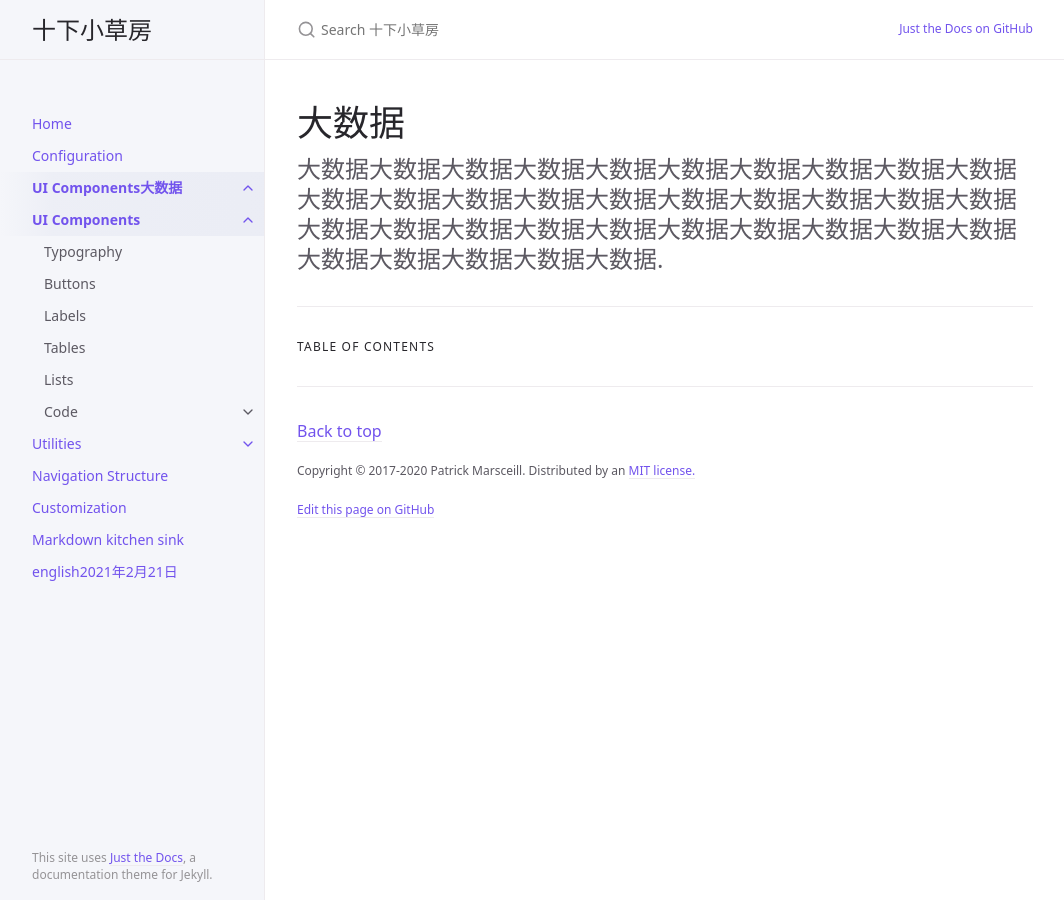
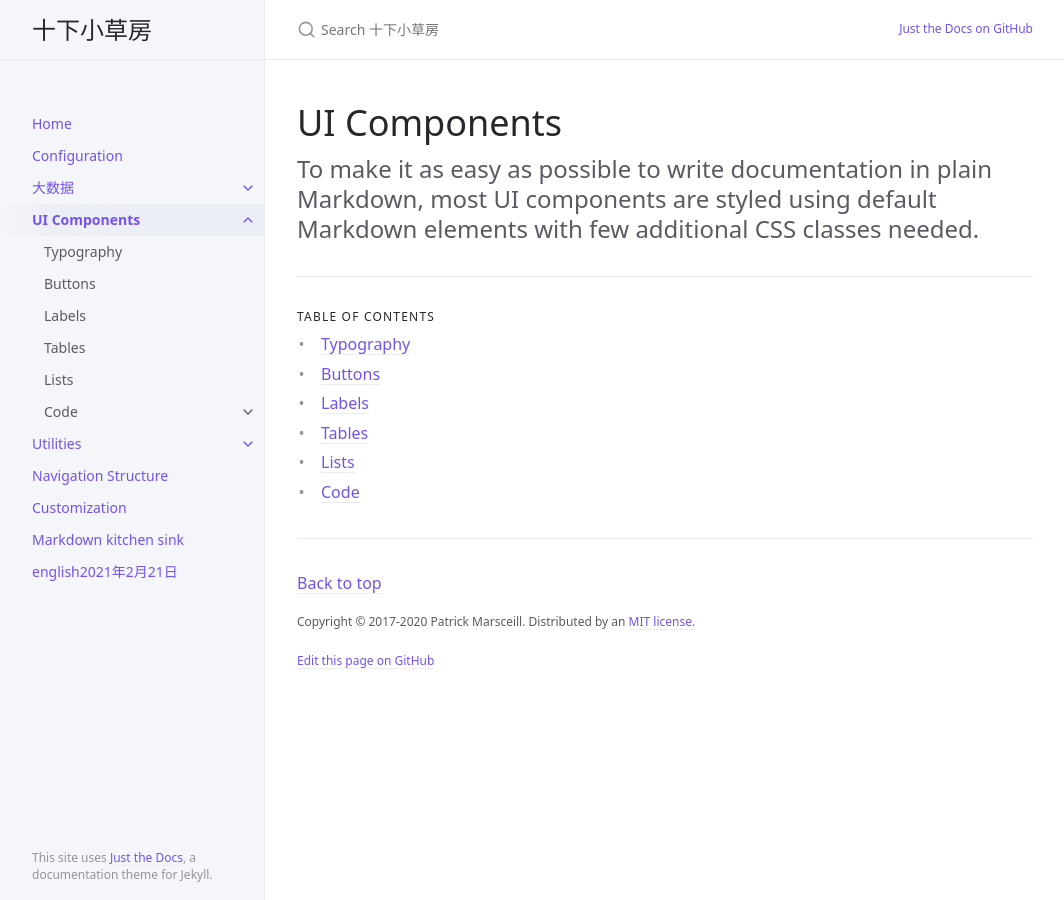
Before and after one commit to 1498047434/myblog, a Jekyll site: the page built from docs/ui-components/ui-components.md, in a window 1280 px wide. Shown: the whole page, without its empty margins (107-1171 px from the left). Built offline with Jekyll 4.4.1, drawn with Linux system fonts in a browser that asks for light colours; part of the change alters nothing that is shown.

Commit message:
Update 大数据.md

```diff
--- a/docs/大数据/大数据.md
+++ b/docs/大数据/大数据.md
@@ -1,9 +1,9 @@
 ---
 layout: default
-title: UI Components大数据
+title: 大数据
 nav_order: 2
 has_children: true
-permalink: /docs/ui-components
+permalink: /docs/大数据
 ---
 
 # 大数据
```
